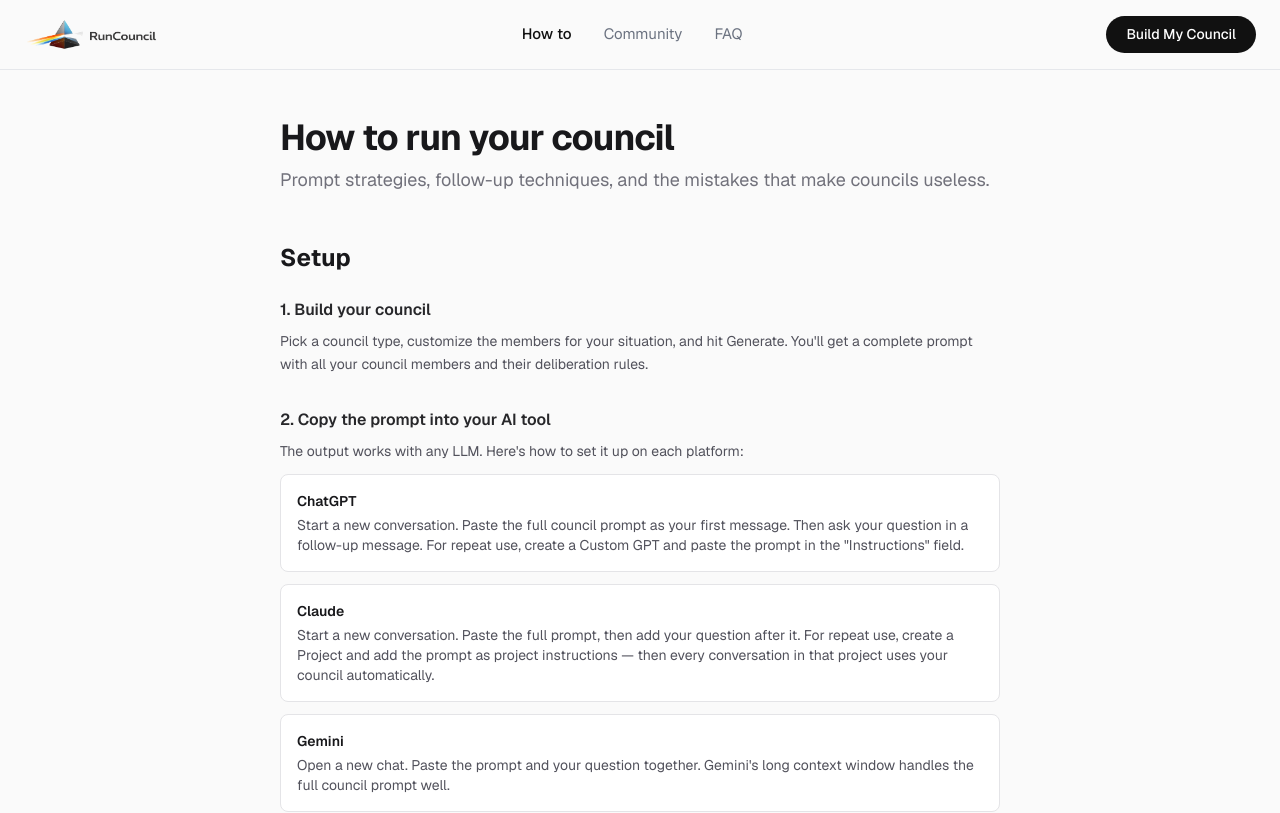
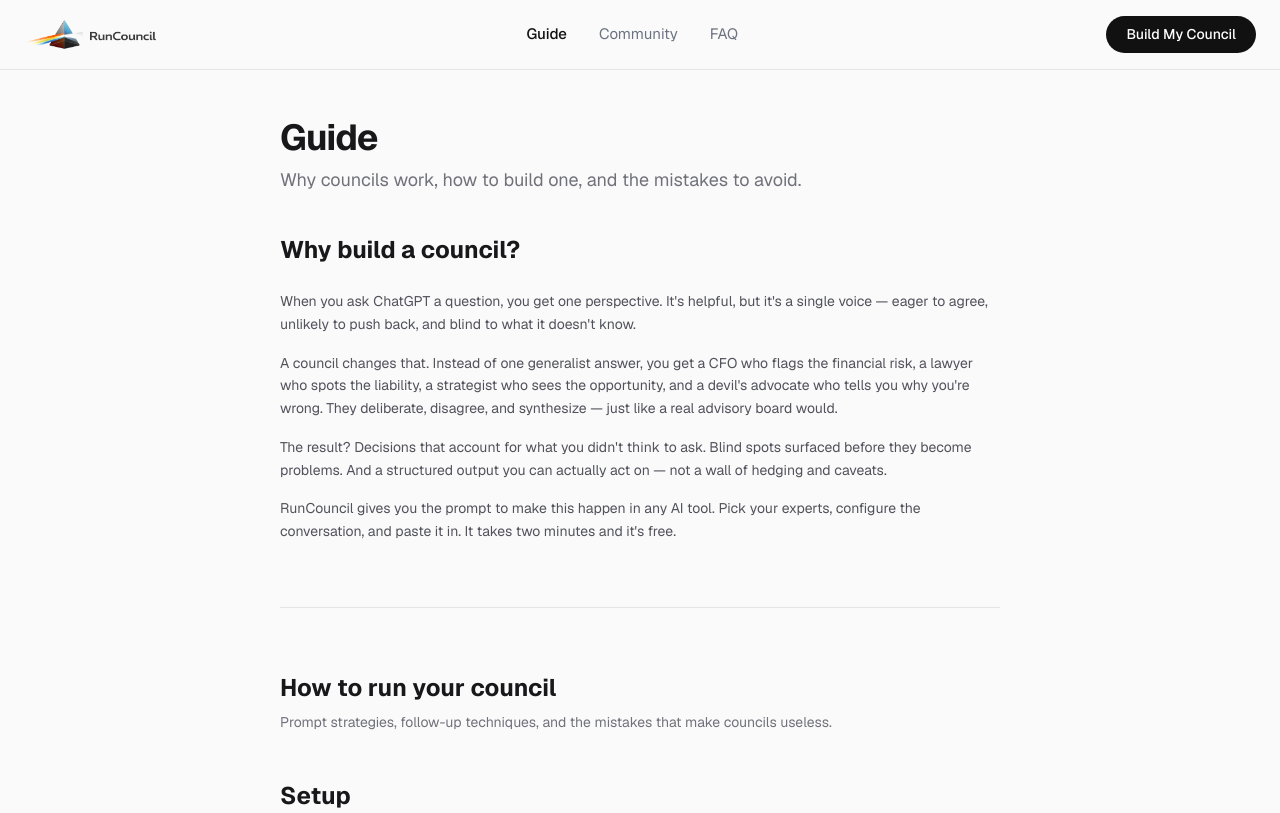
Before and after one commit to AgentPerrow/runcouncil, a Next.js app: page /guide in a window 1280 px wide. Shown: the top 813 px of the page. Built offline with nearby package versions, Linux system fonts and the light colour scheme.

Commit message:
copy: rename How To to Guide, add Why Build a Council section

```diff
--- a/src/app/guide/page.tsx
+++ b/src/app/guide/page.tsx
@@ -11,9 +11,36 @@ export default function GuidePage() {
 
       <div className="mx-auto max-w-3xl px-6 py-12">
         <h1 className="mb-2 text-3xl font-bold tracking-tight sm:text-4xl">
-          How to run your council
+          Guide
         </h1>
-        <p className="mb-12 text-lg text-zinc-500">
+        <p className="mb-10 text-lg text-zinc-500">
+          Why councils work, how to build one, and the mistakes to avoid.
+        </p>
+
+        {/* Why build a council */}
+        <section className="mb-16">
+          <h2 className="mb-6 text-2xl font-bold">Why build a council?</h2>
+          <div className="space-y-4 text-sm leading-relaxed text-zinc-600 dark:text-zinc-400">
+            <p>
+              When you ask ChatGPT a question, you get one perspective. It&apos;s helpful, but it&apos;s a single voice — eager to agree, unlikely to push back, and blind to what it doesn&apos;t know.
+            </p>
+            <p>
+              A council changes that. Instead of one generalist answer, you get a CFO who flags the financial risk, a lawyer who spots the liability, a strategist who sees the opportunity, and a devil&apos;s advocate who tells you why you&apos;re wrong. They deliberate, disagree, and synthesize — just like a real advisory board would.
+            </p>
+            <p>
+              The result? Decisions that account for what you didn&apos;t think to ask. Blind spots surfaced before they become problems. And a structured output you can actually act on — not a wall of hedging and caveats.
+            </p>
+            <p>
+              RunCouncil gives you the prompt to make this happen in any AI tool. Pick your experts, configure the conversation, and paste it in. It takes two minutes and it&apos;s free.
+            </p>
+          </div>
+        </section>
+
+        <hr className="mb-16 border-zinc-200 dark:border-zinc-800" />
+
+        {/* How to run your council */}
+        <h2 className="mb-2 text-2xl font-bold">How to run your council</h2>
+        <p className="mb-12 text-sm text-zinc-500">
           Prompt strategies, follow-up techniques, and the mistakes that make councils useless.
         </p>
 
--- a/src/app/page.tsx
+++ b/src/app/page.tsx
@@ -22,7 +22,7 @@ export default function Home() {
           </Link>
 
           <nav className="hidden lg:flex items-center gap-10">
-            <a href="/guide" className="text-[15px] text-[#4A4A5A] hover:text-[#111]">How to</a>
+            <a href="/guide" className="text-[15px] text-[#4A4A5A] hover:text-[#111]">Guide</a>
             <a href="/community" className="text-[15px] text-[#4A4A5A] hover:text-[#111]">Community</a>
             <Link href="/build" className="text-[15px] text-[#4A4A5A] hover:text-[#111]">Build a council</Link>
             <a href="/faq" className="text-[15px] text-[#4A4A5A] hover:text-[#111]">FAQ</a>
@@ -52,7 +52,7 @@ export default function Home() {
 
         {mobileMenuOpen && (
           <nav className="lg:hidden border-t border-[var(--rc-border)] mt-4 pt-4 pb-2 flex flex-col gap-3 px-2">
-            <a href="/guide" onClick={() => setMobileMenuOpen(false)} className="text-[15px] text-[#4A4A5A] hover:text-[#111] py-1">How to</a>
+            <a href="/guide" onClick={() => setMobileMenuOpen(false)} className="text-[15px] text-[#4A4A5A] hover:text-[#111] py-1">Guide</a>
             <a href="/community" onClick={() => setMobileMenuOpen(false)} className="text-[15px] text-[#4A4A5A] hover:text-[#111] py-1">Community</a>
             <Link href="/build" onClick={() => setMobileMenuOpen(false)} className="text-[15px] text-[#4A4A5A] hover:text-[#111] py-1">Build a council</Link>
             <a href="/faq" onClick={() => setMobileMenuOpen(false)} className="text-[15px] text-[#4A4A5A] hover:text-[#111] py-1">FAQ</a>
--- a/src/components/SiteNav.tsx
+++ b/src/components/SiteNav.tsx
@@ -11,7 +11,7 @@ export default function SiteNav({ activePage }: SiteNavProps) {
   const [menuOpen, setMenuOpen] = useState(false);
 
   const links = [
-    { href: "/guide", label: "How to", id: "guide" as const },
+    { href: "/guide", label: "Guide", id: "guide" as const },
     { href: "/community", label: "Community", id: "community" as const },
     { href: "/faq", label: "FAQ", id: "faq" as const },
   ];
```
